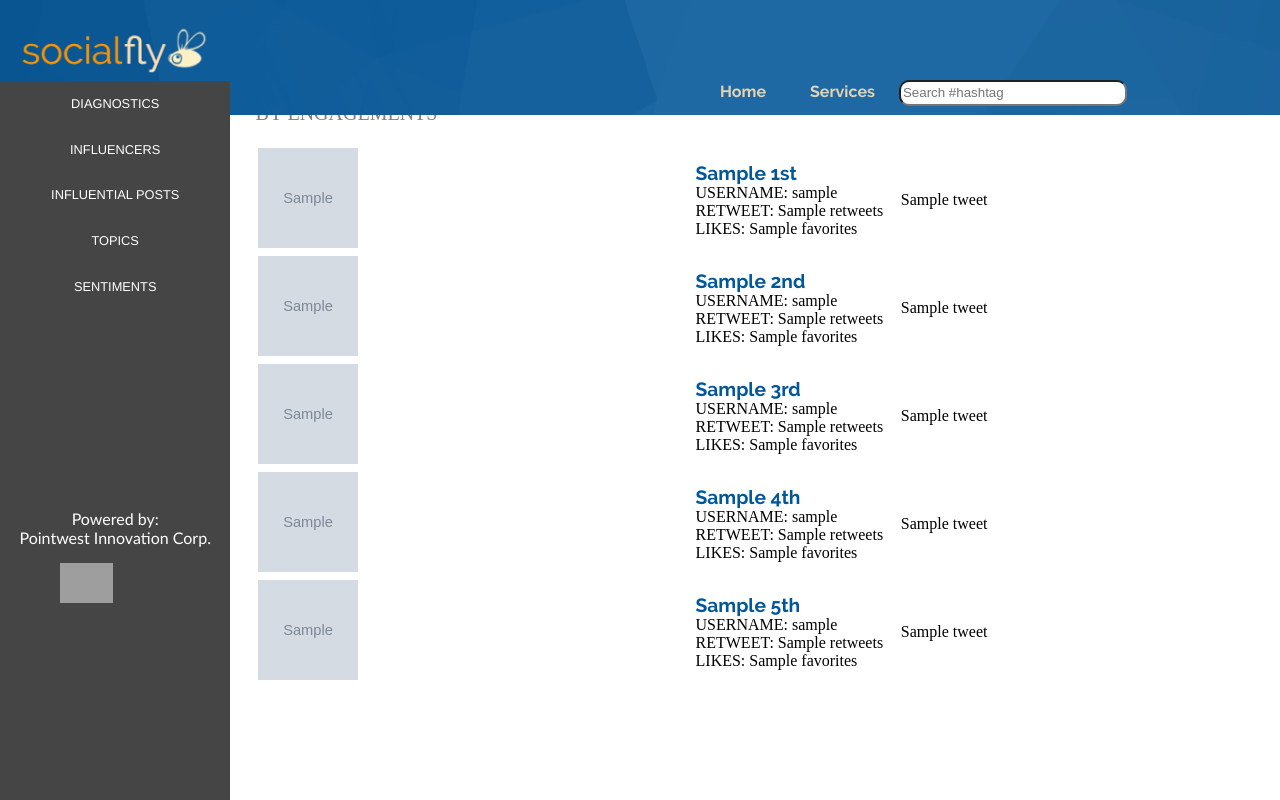
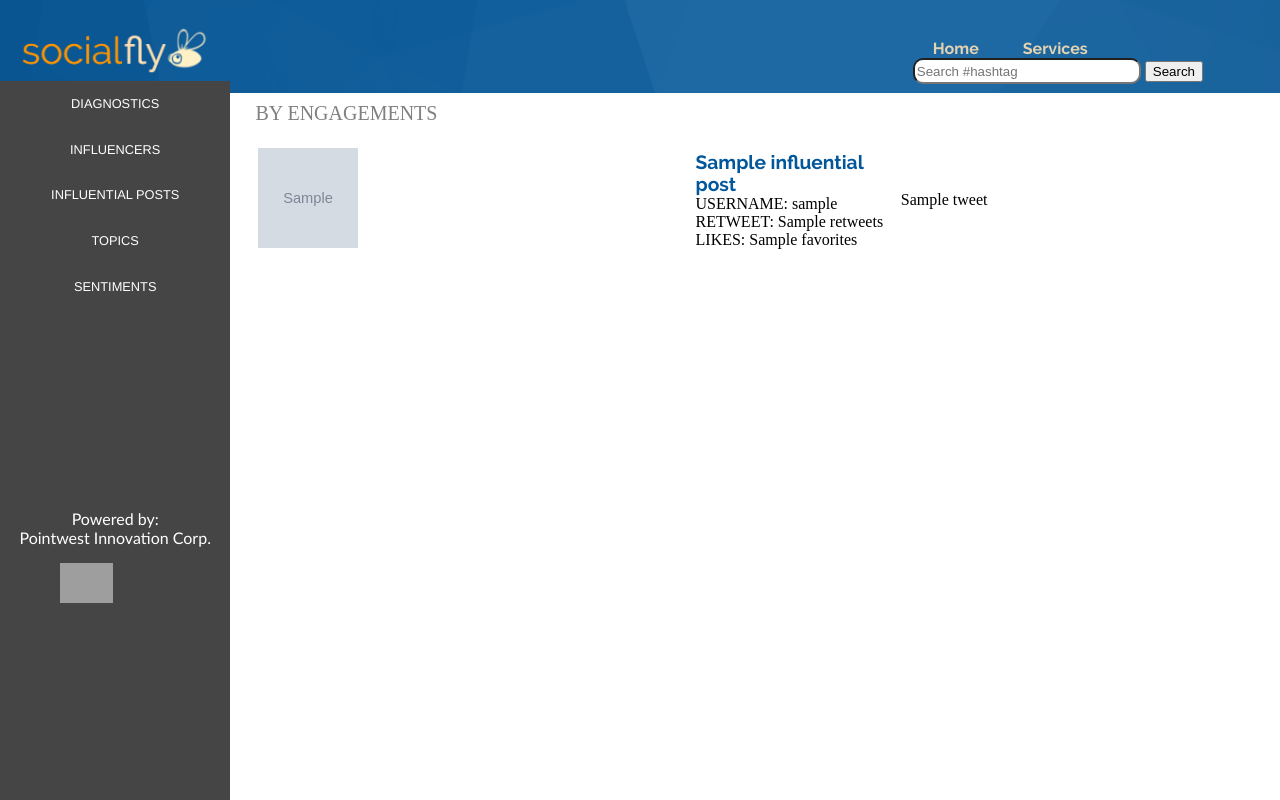
Before and after one commit to dang-git/SMA, a Django app: template SMAProject/SMAApp/templates/influentialposts.html in a window 1280 px wide. Run offline with Django 3.2, Linux system fonts and the light colour scheme; the template is opened without the code that fills it: most values are stand-ins (such as "Sample title", 1, 10 or a date in 2020); grey boxes marked "Sample" are stand-in pictures; parts of the project's set-up code (start-up, migrations or seed data) failed here and were passed over; grey boxes are pictures that could not be loaded.

Commit message:
Working header searchbar

```diff
--- a/SMAProject/SMAApp/templates/influencers.html
+++ b/SMAProject/SMAApp/templates/influencers.html
@@ -19,7 +19,11 @@
 		<div class="header-panel-item right-item" id="homeServicesItem">
     		<a href="#" class="item-link">Home</a>
     		<a href="#" class="item-link">Services</a>
-    		<input type="text" placeholder="Search #hashtag" id="searchHashtag">
+    		<form id="searchForm" class="form-wrapper cf" action="/diagnostics/" method="post">
+    				<input type="text" placeholder="Search #hashtag" id="searchHashtag">
+    				{% csrf_token %}
+    				<button type="submit" id="searchButton">Search</button>
+    		</form>
 		</div>
 	</div>
 
--- a/SMAProject/SMAApp/templates/influentialposts.html
+++ b/SMAProject/SMAApp/templates/influentialposts.html
@@ -17,8 +17,12 @@
 				<a href="#" class="item-link">Home</a>
 				<a href="#" class="item-link">Services</a>
 				<!-- <form method="post"> -->
-					<input type="text" placeholder="Search #hashtag" id="searchHashtag">
 			 <!-- </form> -->
+            <form id="searchForm" class="form-wrapper cf" action="/diagnostics/" method="post">
+    				<input type="text" placeholder="Search #hashtag" id="searchHashtag">
+    				{% csrf_token %}
+    				<button type="submit" id="searchButton">Search</button>
+    			</form>
 			</div>
 		</div>
 		<!-- sidebar -->
@@ -28,80 +32,23 @@
     	<div id="influencer-data-container">
 
     	<table class="follower-table">
+            {% for key, values in influentialPost.items %}
             <tr>
 					<td class="influencer-img">
-						<img src="{{ influentialPost.1st.profileimage }}" height="100px" width="100px" />
+						<img src="{{ values.profileimage }}" height="100px" width="100px" />
 					</td>
+
 					<td class="influencer-desc">
-						<p class="influencer-data influencer-name">{{ influentialPost.1st.name }}</p>
-                	<p class="influencer-data">USERNAME: {{ influentialPost.1st.username }}</p>
-                	<p class="influencer-data">RETWEET: {{ influentialPost.1st.retweets }}</p>
-                	<p class="influencer-data">LIKES: {{ influentialPost.1st.favorites }}</p>
+						<p class="influencer-data influencer-name">{{ values.name }}</p>
+                	<p class="influencer-data">USERNAME: {{ values.username }}</p>
+                	<p class="influencer-data">RETWEET: {{ values.retweets }}</p>
+                	<p class="influencer-data">LIKES: {{ values.favorites }}</p>
 					</td>
 					<td class="influencer-tweet">
-    					<p>{{ influentialPost.1st.tweet }}</p>
+    					<p>{{ values.tweet }}</p>
 					</td>
 				</tr>
-
-				<tr>
-					<td class="influencer-img">
-						<img src="{{ influentialPost.2nd.profileimage }}" height="100px" width="100px" />
-					</td>
-					<td class="influencer-desc">
-						<p class="influencer-data influencer-name">{{ influentialPost.2nd.name }}</p>
-                	<p class="influencer-data">USERNAME: {{ influentialPost.2nd.username }}</p>
-                	<p class="influencer-data">RETWEET: {{ influentialPost.2nd.retweets }}</p>
-                	<p class="influencer-data">LIKES: {{ influentialPost.2nd.favorites }}</p>
-					</td>
-					<td class="influencer-tweet">
-    					<p>{{ influentialPost.2nd.tweet }}</p>
-					</td>
-				</tr>
-
-				<tr>
-					<td class="influencer-img">
-						<img src="{{ influentialPost.3rd.profileimage }}" height="100px" width="100px" />
-					</td>
-					<td class="influencer-desc">
-						<p class="influencer-data influencer-name">{{ influentialPost.3rd.name }}</p>
-                	<p class="influencer-data">USERNAME: {{ influentialPost.3rd.username }}</p>
-                	<p class="influencer-data">RETWEET: {{ influentialPost.3rd.retweets }}</p>
-                	<p class="influencer-data">LIKES: {{ influentialPost.3rd.favorites }}</p>
-					</td>
-					<td class="influencer-tweet">
-    					<p>{{ influentialPost.3rd.tweet }}</p>
-					</td>
-				</tr>
-
-				<tr>
-					<td class="influencer-img">
-						<img src="{{ influentialPost.4th.profileimage }}" height="100px" width="100px" />
-					</td>
-					<td class="influencer-desc">
-						<p class="influencer-data influencer-name">{{ influentialPost.4th.name }}</p>
-                	<p class="influencer-data">USERNAME: {{ influentialPost.4th.username }}</p>
-                	<p class="influencer-data">RETWEET: {{ influentialPost.4th.retweets }}</p>
-                	<p class="influencer-data">LIKES: {{ influentialPost.4th.favorites }}</p>
-					</td>
-					<td class="influencer-tweet">
-    					<p>{{ influentialPost.4th.tweet }}</p>
-					</td>
-				</tr>
-
-				<tr>
-					<td class="influencer-img">
-						<img src="{{ influentialPost.5th.profileimage }}" height="100px" width="100px" />
-					</td>
-					<td class="influencer-desc">
-						<p class="influencer-data influencer-name">{{ influentialPost.5th.name }}</p>
-                	<p class="influencer-data">USERNAME: {{ influentialPost.5th.username }}</p>
-                	<p class="influencer-data">RETWEET: {{ influentialPost.5th.retweets }}</p>
-                	<p class="influencer-data">LIKES: {{ influentialPost.5th.favorites }}</p>
-					</td>
-					<td class="influencer-tweet">
-    					<p>{{ influentialPost.5th.tweet }}</p>
-					</td>
-				</tr>
+				{% endfor %}
 			</table>
     	</div>
 	</div>
--- a/SMAProject/SMAApp/templates/sentiments.html
+++ b/SMAProject/SMAApp/templates/sentiments.html
@@ -18,7 +18,11 @@
 				<a href="#" class="item-link">Home</a>
 				<a href="#" class="item-link">Services</a>
 				<!-- <form method="post"> -->
-					<input type="text" placeholder="Search #hashtag" id="searchHashtag">
+				<form id="searchForm" class="form-wrapper cf" action="/diagnostics/" method="post">
+    				<input type="text" placeholder="Search #hashtag" id="searchHashtag">
+    				{% csrf_token %}
+    				<button type="submit" id="searchButton">Search</button>
+    			</form>
 			 <!-- </form> -->
 			</div>
 		</div>
--- a/SMAProject/SMAApp/templates/topics.html
+++ b/SMAProject/SMAApp/templates/topics.html
@@ -17,7 +17,11 @@
 				<a href="#" class="item-link">Home</a>
 				<a href="#" class="item-link">Services</a>
 				<!-- <form method="post"> -->
-					<input type="text" placeholder="Search #hashtag" id="searchHashtag">
+				<form id="searchForm" class="form-wrapper cf" action="/diagnostics/" method="post">
+    				<input type="text" placeholder="Search #hashtag" id="searchHashtag">
+    				{% csrf_token %}
+    				<button type="submit" id="searchButton">Search</button>
+    			</form>
 			 <!-- </form> -->
 			</div>
 		</div>
```
Also changed, not shown: SMAProject/SMAApp/templates/diagnostics.html (+7 -1 lines).
